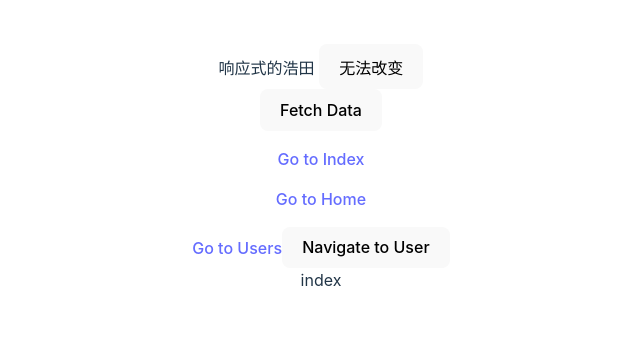
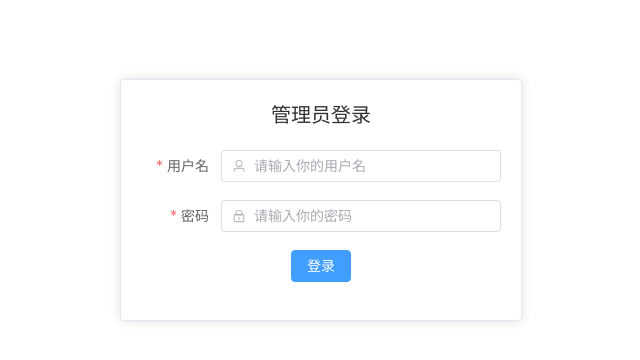
Before and after one commit to yansoa/blog-vue, a Vue app: page / in a window 1280 px wide. Shown: the part 232-592 px from the top of the page, without its empty margins (319-959 px from the left). Built offline with nearby package versions, Linux system fonts and the light colour scheme.

Commit message:
登录页

```diff
--- a/package.json
+++ b/package.json
@@ -9,6 +9,7 @@
     "preview": "vite preview"
   },
   "dependencies": {
+    "@element-plus/icons-vue": "^2.3.1",
     "axios": "^1.6.5",
     "element-plus": "^2.5.1",
     "pinia": "^2.1.7",
--- a/src/App.vue
+++ b/src/App.vue
@@ -1,32 +1,36 @@
 <template>
-  <div>
-    <PiniaDemo></PiniaDemo>
+  <Login></Login>
+  <!--  <div>
+
+
+  <PiniaDemo></PiniaDemo>
     <AxiosDemo></AxiosDemo>
     <p><router-link to="/">Go to Index</router-link></p>
-    <p><router-link to="/home">Go to Home</router-link></p>
-    <!-- 如果有一个对应 /users 的路由，可以使用这个链接 -->
-    <router-link :to="{ name: 'users', params: { id: '1', username: 'yileo' } }">Go to Users</router-link>
+    <p><router-link to="/home">Go to Home</router-link></p> -->
+  <!-- 如果有一个对应 /users 的路由，可以使用这个链接 -->
+  <!-- <router-link :to="{ name: 'users', params: { id: '1', username: 'yileo' } }">Go to Users</router-link> -->
 
-    <button type="button" @click="navigateToUser">Navigate to User</button>
-    <router-view></router-view>
-  </div>
+  <!-- <button type="button" @click="navigateToUser">Navigate to User</button>
+  <router-view></router-view>
+  </div> -->
 </template>
 
 <script setup>
+import Login from './views/Login.vue';
 import AxiosDemo from './components/AxiosDemo.vue';
 import PiniaDemo from './components/PiniaDemo.vue';
 import { useRouter } from 'vue-router';
 
 const router = useRouter();
 
-const navigateToUser = () => {
-  router.push({
-    name: 'users',
-    params: {
-      id: '2',
-      username: 'yansoa'
-    }
-  });
-}
+// const navigateToUser = () => {
+//   router.push({
+//     name: 'users',
+//     params: {
+//       id: '2',
+//       username: 'yansoa'
+//     }
+//   });
+// }
 
 </script>
--- a/src/main.js
+++ b/src/main.js
@@ -11,5 +11,6 @@ import router from './router'
 const app = createApp(App)
 const pinia = createPinia()
 
+
 app.use(router).use(pinia).use(ElementPlus)
 app.mount('#app')
--- a/src/router/index.js
+++ b/src/router/index.js
@@ -5,26 +5,21 @@ import { createRouter, createWebHistory } from 'vue-router';
 const Home = () => import('../views/Home.vue');
 const Users = () => import('../views/Users.vue');
 const Index = () => import('../views/Index.vue');
+const Login = () => import('../views/Login.vue');
+const Logout = () => import('../views/Logout.vue');
 
 // 定义路由
-const routes = [
+const listRoutes = [
     { path: '/', component: Index },
     { path: '/home', component: Home },
-    {
-        path: '/users/:id/:username',
-        component: Users,
-        name: 'users',
-        beforeEnter: (to, from, next) => {
-            console.log(to.params); // 打印路由参数
+    { path: '/users/:id/:username', component: Users, name: 'users' },
+    { path: '/login', component: Login },
+    { path: '/logout', component: Logout }
+];
 
-            // 检查参数id是否为'1'
-            if (to.params.id === '1') {
-                next(); // 如果是'1'，继续导航
-            } else {
-                next('/'); // 否则，重定向到首页
-            }
-        }
-    }
+// 创建并配置路由器
+const routes = [
+    ...listRoutes
 ];
 
 // 创建并配置路由器
--- /dev/null
+++ b/src/views/Login.vue
@@ -0,0 +1,76 @@
+<template>
+  <div class="login-container">
+    <el-card class="login-card">
+      <div class="login-title">管理员登录</div>
+      <el-form :model="loginForm" ref="loginFormRef" :rules="loginRules" label-width="80px">
+        <el-form-item prop="username" label="用户名">
+          <el-input v-model="loginForm.username" clearable placeholder="请输入你的用户名" :prefix-icon="User"></el-input>
+        </el-form-item>
+        <el-form-item prop="password" label="密码">
+          <el-input v-model="loginForm.password" clearable type="password" placeholder="请输入你的密码"
+            :prefix-icon="Lock"></el-input>
+        </el-form-item>
+        <el-form-item>
+          <el-button type="primary" @click="submitForm">登录</el-button>
+        </el-form-item>
+      </el-form>
+    </el-card>
+  </div>
+</template>
+
+<script setup>
+import { ref } from 'vue';
+import { User, Lock } from '@element-plus/icons-vue';
+
+const loginFormRef = ref(null);
+
+const loginForm = ref({
+  username: '',
+  password: ''
+});
+
+const loginRules = ref({
+  username: [{ required: true, message: 'Please enter your username', trigger: 'blur' }],
+  password: [{ required: true, message: 'Please enter your password', trigger: 'blur' }]
+});
+
+const submitForm = () => {
+  loginFormRef.value.validate((valid) => {
+    if (valid) {
+      // Your login logic here
+      console.log('Login successful');
+    } else {
+      return false;
+    }
+  });
+};
+</script>
+
+<style scoped>
+.login-container {
+  display: flex;
+  align-items: center;
+  justify-content: center;
+  height: 100vh;
+}
+
+.login-card {
+  width: 400px;
+}
+
+.login-title {
+  font-size: 20px;
+  font-weight: bold;
+  margin-bottom: 20px;
+}
+
+.el-form-item {
+  text-align: center;
+  /* 让表单项内的内容居中显示 */
+}
+
+.el-button {
+  margin-left: 70px;
+
+}
+</style>
```
Also changed, not shown: src/components/Login.vue (deleted, +0 -13 lines), src/views/Logout.vue (renamed from src/components/Logout.vue).
